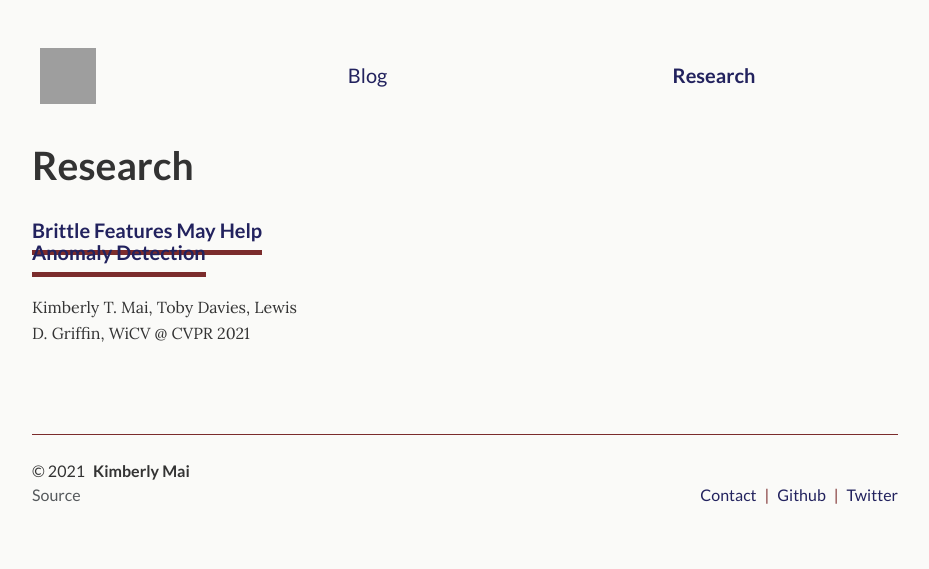
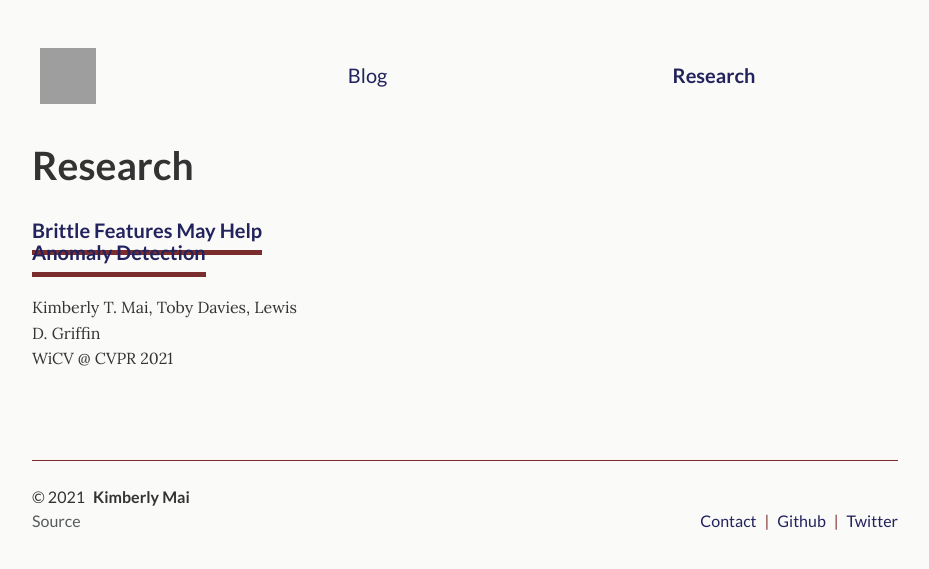
Before and after one commit to ktmai/ktmai.github.io, a Jekyll site: the page built from _pages/projects.html, in a window 1280 px wide. Shown: the top 569 px of the page, without its empty margins (175-1104 px from the left). Built offline with Jekyll 4.4.1, drawn with Linux system fonts in a browser that asks for light colours; grey boxes are pictures that could not be loaded.

Commit message:
Update projects.html

```diff
--- a/_pages/projects.html
+++ b/_pages/projects.html
@@ -12,8 +12,8 @@ permalink: /research/
 
     <div class="unit one-third">
       <div class="project">
-        <h4 class="project-title"><a href="brittle-features/">Brittle Features May Help Anomaly Detection</a></h4>
-        <p>Kimberly T. Mai, Toby Davies, Lewis D. Griffin, WiCV @ CVPR 2021
+        <h4 class="project-title"><a href="brittle-features">Brittle Features May Help Anomaly Detection</a></h4>
+        <p>Kimberly T. Mai, Toby Davies, Lewis D. Griffin<br> WiCV @ CVPR 2021
         </p>
       </div>
     </div>
```
